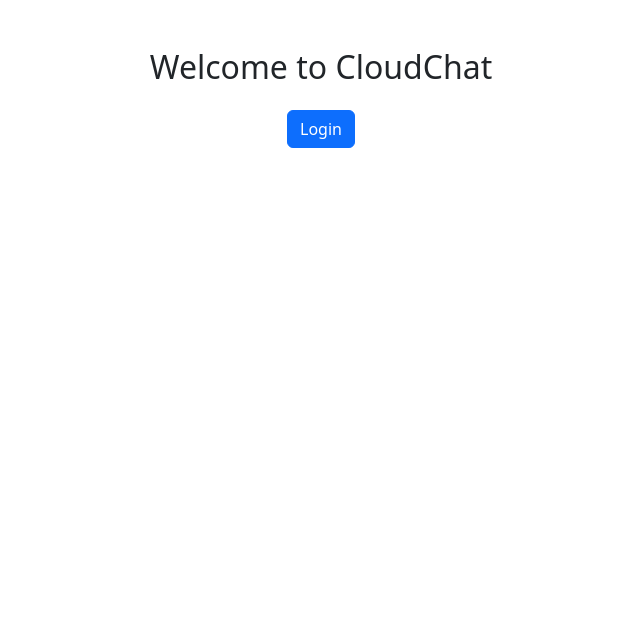
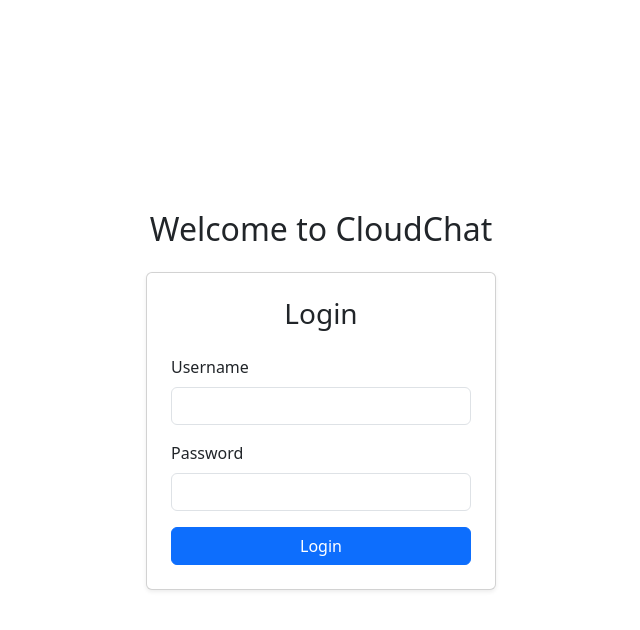
Before and after one commit to Venkat-Gorla/cloudchat-lite, a React (Vite) app in the folder react-client/: page / in a window 1280 px wide. Shown: the top 630 px of the page, without its empty margins (319-959 px from the left). Built offline with nearby package versions, Linux system fonts and the light colour scheme.

Commit message:
[react client] login page initial layout for username, password

```diff
--- a/react-client/src/pages/LoginPage.jsx
+++ b/react-client/src/pages/LoginPage.jsx
@@ -5,17 +5,45 @@
   const { login, isAuthenticated } = useAuth();
   const navigate = useNavigate();
 
-  const handleLogin = () => {
+  const handleLogin = (e) => {
+    e.preventDefault();
     login();
     navigate("/chats");
   };
 
   return (
-    <div className="container text-center py-5">
-      <h2>Welcome to CloudChat</h2>
-      <button className="btn btn-primary mt-3" onClick={handleLogin}>
-        Login
-      </button>
+    <div className="container d-flex flex-column justify-content-center align-items-center vh-100">
+      <h2 className="text-center mb-4">Welcome to CloudChat</h2>
+      <div className="card p-4 shadow-sm" style={{ minWidth: "350px" }}>
+        <h3 className="text-center mb-4">Login</h3>
+        <form onSubmit={handleLogin}>
+          <div className="mb-3">
+            <label htmlFor="username" className="form-label">
+              Username
+            </label>
+            <input
+              type="text"
+              className="form-control"
+              id="username"
+              required
+            />
+          </div>
+          <div className="mb-3">
+            <label htmlFor="password" className="form-label">
+              Password
+            </label>
+            <input
+              type="password"
+              className="form-control"
+              id="password"
+              required
+            />
+          </div>
+          <button type="submit" className="btn btn-primary w-100">
+            Login
+          </button>
+        </form>
+      </div>
     </div>
   );
 }
```
